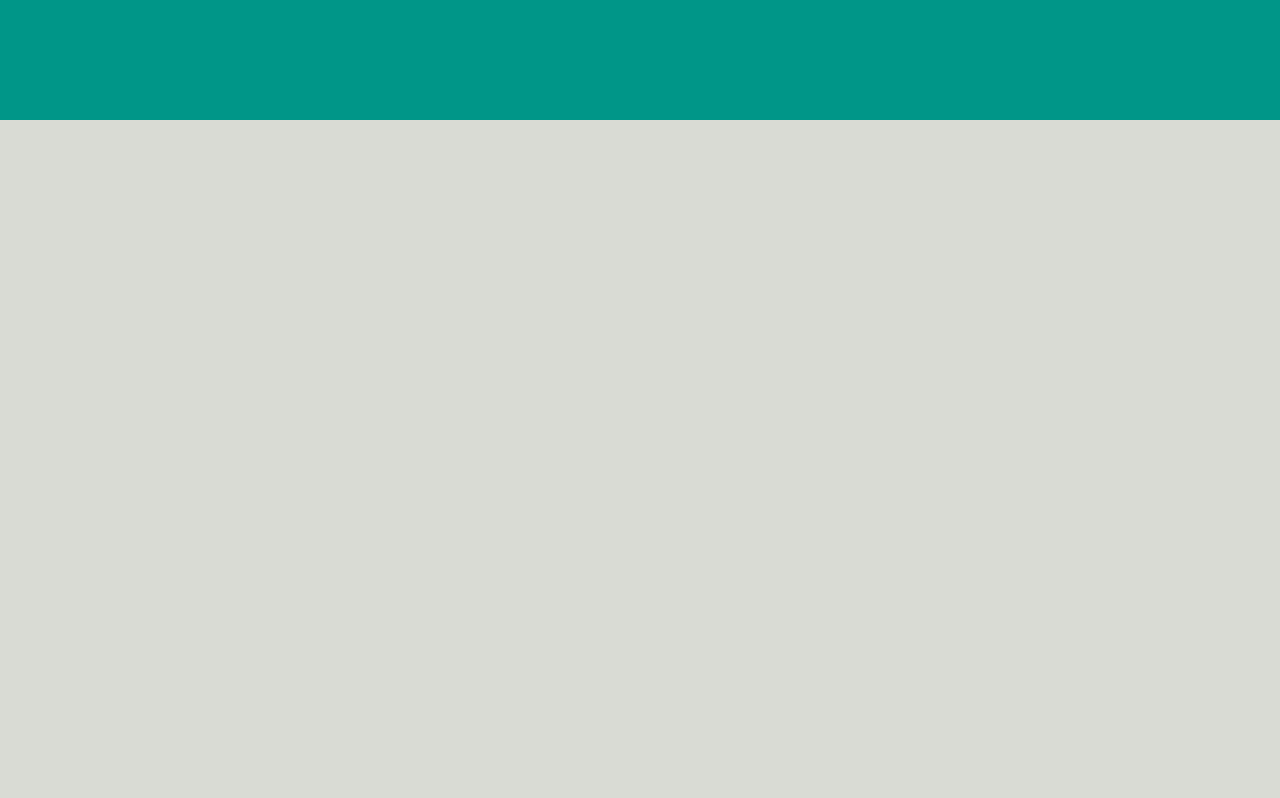
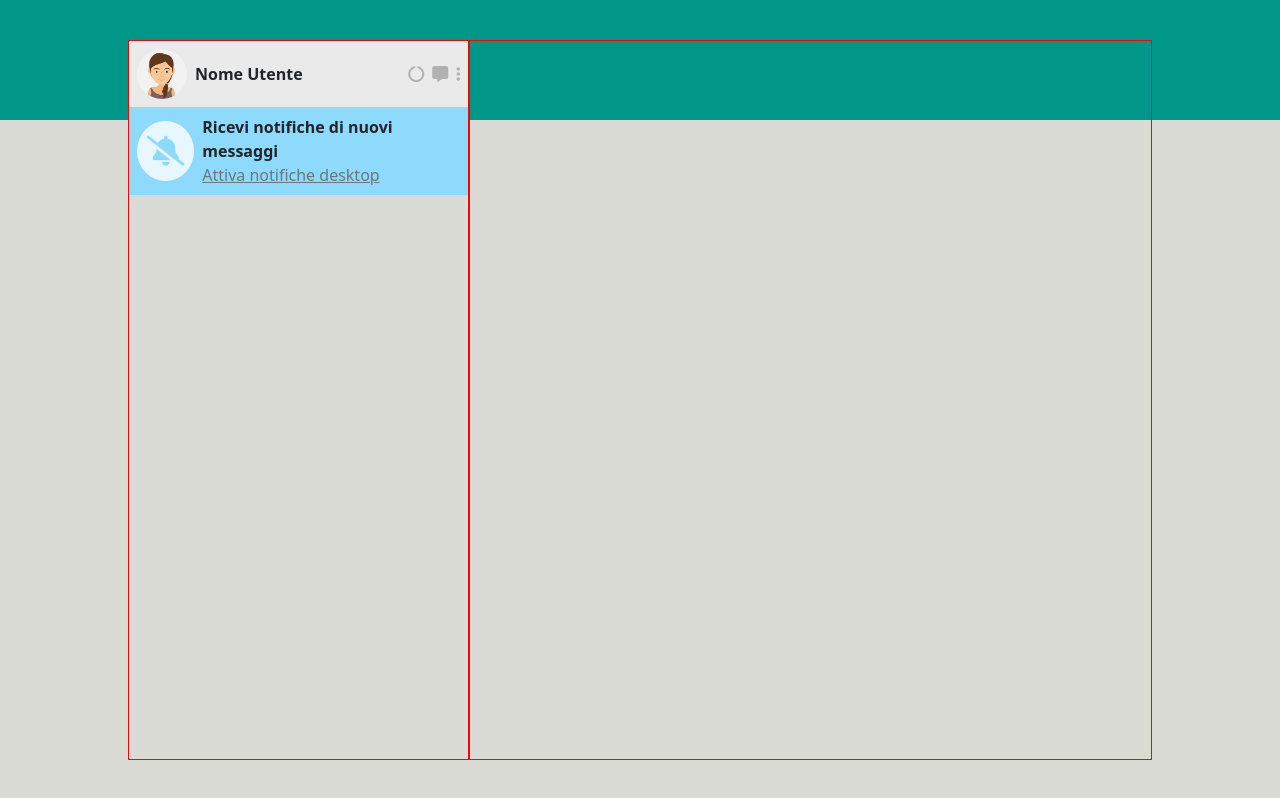
Before and after one commit to alecasentini/vue-boolzapp, a plain HTML site: page index.html in a window 1280 px wide. Drawn offline with nearby package versions, Linux system fonts and the light colour scheme.

Commit message:
Creazione mio utente e notifiche

```diff
--- a/assets/css/style.css
+++ b/assets/css/style.css
@@ -9,4 +9,59 @@ body{
     height: 100vh;
     background-image:linear-gradient(to bottom, #009688, #009688 15%, #D9DBD4 15%, #D9DBD4 100%);
     overflow: hidden;
+    display: flex;
+    justify-content: center;
+    align-items: center;
 }
+
+#app{
+    width: 100%;
+    height: 100%;
+    display: flex;
+    justify-content: center;
+    align-items: center;
+}
+
+.application{
+    width: 80%!important;
+    height: 90%!important;
+
+}
+
+.control{
+    border: 1px solid red;
+}
+
+.bg-lightgray{
+    background-color: #EAEAEA;
+}
+
+#utente img{
+    height: 50px;
+    width: 50px;
+    border-radius: 50%;
+    object-fit: cover;
+}
+
+i{
+    color: #b1b1b1;
+}
+
+#notifiche{
+    background-color: #8edafc;
+}
+
+#bell{
+
+    background-color: rgba(255, 255, 255, 0.8);
+    height: 60px;
+    width: 60px;
+    border-radius: 50%;
+    text-align: center;
+    font-size: 30px;
+    line-height: 60px;
+}
+
+.fa-bell-slash{
+    color: #8edafc;
+}
--- a/index.html
+++ b/index.html
@@ -16,6 +16,45 @@
 <body>
 
     <div id="app">
+        <!-- web-app -->
+        <div class="application row">
+
+            <!-- left -->
+            <div class="col-4 control  p-0">
+
+                <!-- mio utente -->
+                <div class="d-flex justify-content-between align-items-center bg-lightgray">
+                    <div id="utente" class="d-flex align-items-center m-2">
+                        <img src="./assets/img/avatar_io.jpg" alt="my-avatar">
+                        <span class="ms-2 fw-semibold">Nome Utente</span>
+                    </div>
+
+                    <div class="d-flex">
+                        <i class="fa-sharp fa-solid fa-circle-notch ms-2"></i>
+                        <i class="fa-solid fa-message mx-2"></i>
+                        <i class="fa-solid fa-ellipsis-vertical me-2"></i>
+                    </div>
+
+                </div>
+
+                <!-- notifiche -->
+                <div id="notifiche" class="d-flex p-2 align-items-center">
+                    <div id="bell">
+                        <i class="fa-solid fa-bell-slash"></i>
+                    </div>
+                    <div class="d-flex flex-column ps-2">
+                        <span class="fw-semibold">Ricevi notifiche di nuovi messaggi</span>
+                        <span class="fs-6 text-decoration-underline text-secondary">Attiva notifiche desktop</span>
+                    </div>
+                </div>
+            </div>
+
+            <!-- right -->
+            <div class="col-8 control">
+
+            </div>
+
+        </div>
 
     </div>
 
```
